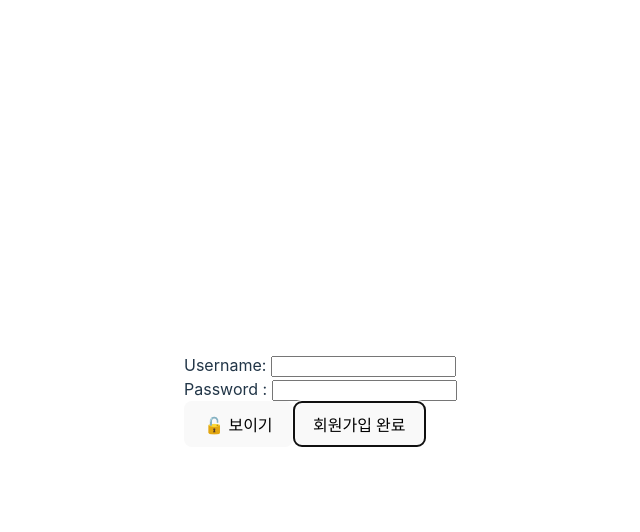
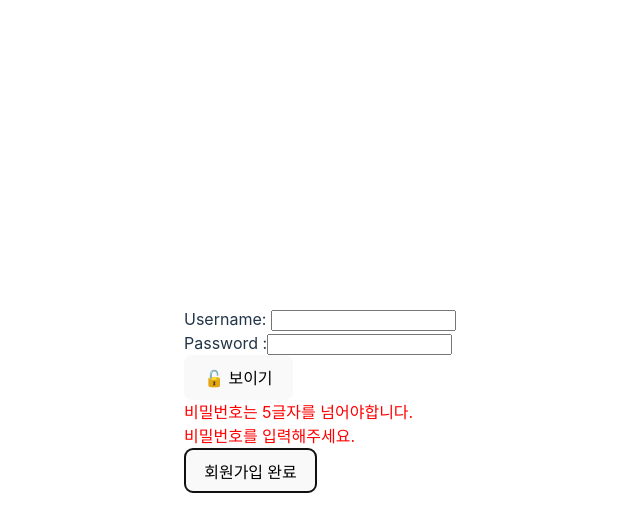
Before and after one commit to parby8605/study-week1, a React (Vite) app: page / in a window 1280 px wide. Both pictures are taken after a click on the button "회원가입 완료". Shown: the top 532 px of the page, without its empty margins (256-896 px from the left). Built offline with nearby package versions, Linux system fonts and the light colour scheme.

Commit message:
실습 12-8(커스텀훅 직전 준비)

```diff
--- a/package.json
+++ b/package.json
@@ -10,6 +10,7 @@
     "preview": "vite preview"
   },
   "dependencies": {
+    "immer": "^10.1.1",
     "react": "^18.3.1",
     "react-dom": "^18.3.1"
   },
--- a/src/App.jsx
+++ b/src/App.jsx
@@ -1,62 +1,73 @@
 import { useRef, useState } from 'react'
 
 import './App.css'
+import { produce } from 'immer'
 
-function UsernameInput() {
+function UsernameInput({ nameRef }) {
   return (
     <>
       <div>
-        Username: <input />
+        Username: <input ref={nameRef} />
       </div>
     </>
   )
 }
 
-function PasswordInput() {
-  const [maximumValid, setMaximumValid] = useState(true)
-  const [minimumValid, setMinimumValid] = useState(true)
-  const [requiredValid, setRequiredValid] = useState(true)
-  const ref = useRef(null)
-
+function PasswordInput({ inputRef, valid, validate }) {
   const changeMod = (e) => {
-    if (ref.current.type === 'password') {
-      ref.current.type = 'text'
+    if (inputRef.current.type === 'password') {
+      inputRef.current.type = 'text'
       e.currentTarget.innerText = '🔒 감추기'
-    } else if (ref.current.type === 'text') {
-      ref.current.type = 'password'
+    } else if (inputRef.current.type === 'text') {
+      inputRef.current.type = 'password'
       e.currentTarget.innerText = '🔓 보이기'
     }
   }
   return (
-    <>
+    <div>
       <div>
-        Password :{' '}
-        <input
-          type='password'
-          ref={ref}
-          onChange={(e) => {
-            const input = e.currentTarget.value
-            setMaximumValid(input.length <= 10)
-            setMinimumValid(input.length > 5)
-            setRequiredValid(input.length > 0)
-          }}
-        />
+        Password :
+        <input type='password' ref={inputRef} onChange={(e) => validate(e.target.value)} />
       </div>
       <button onClick={changeMod}>🔓 보이기</button>
-      {maximumValid || <div style={{ color: 'red' }}>비밀번호는 10글자를 넘을 수 없습니다.</div>}
-      {minimumValid || <div style={{ color: 'red' }}>비밀번호는 5글자를 넘어야합니다.</div>}
-      {requiredValid || <div style={{ color: 'red' }}>비밀번호를 입력해주세요.</div>}
-    </>
+      {valid.maximum || <div style={{ color: 'red' }}>비밀번호는 10글자를 넘을 수 없습니다.</div>}
+      {valid.minimum || <div style={{ color: 'red' }}>비밀번호는 5글자를 넘어야합니다.</div>}
+      {valid.required || <div style={{ color: 'red' }}>비밀번호를 입력해주세요.</div>}
+    </div>
   )
 }
 
 function App() {
-  function registration() {}
+  const [valid, setValid] = useState({
+    maximum: true,
+    minimum: true,
+    required: true,
+  })
+  const nameRef = useRef(null)
+  const passwordRef = useRef(null)
+
+  const passwordValidate = (input) => {
+    const changed = produce(valid, (draft) => {
+      draft.maximum = input.length <= 10
+      draft.minimum = input.length > 5
+      draft.required = input.length > 0
+    })
+    setValid(changed)
+  }
+
+  const registration = () => {
+    const request = {
+      username: nameRef.current?.value,
+      password: passwordRef.current?.value,
+    }
+    passwordValidate(request.password)
+    console.log(request)
+  }
 
   return (
     <section style={{ textAlign: 'start', width: 400 }}>
-      <UsernameInput />
-      <PasswordInput />
+      <UsernameInput nameRef={nameRef} />
+      <PasswordInput inputRef={passwordRef} valid={valid} validate={passwordValidate} />
       <button onClick={registration}>회원가입 완료</button>
     </section>
   )
```
Also changed, not shown: 1 other file (tests, documents, lock files or other folders).
